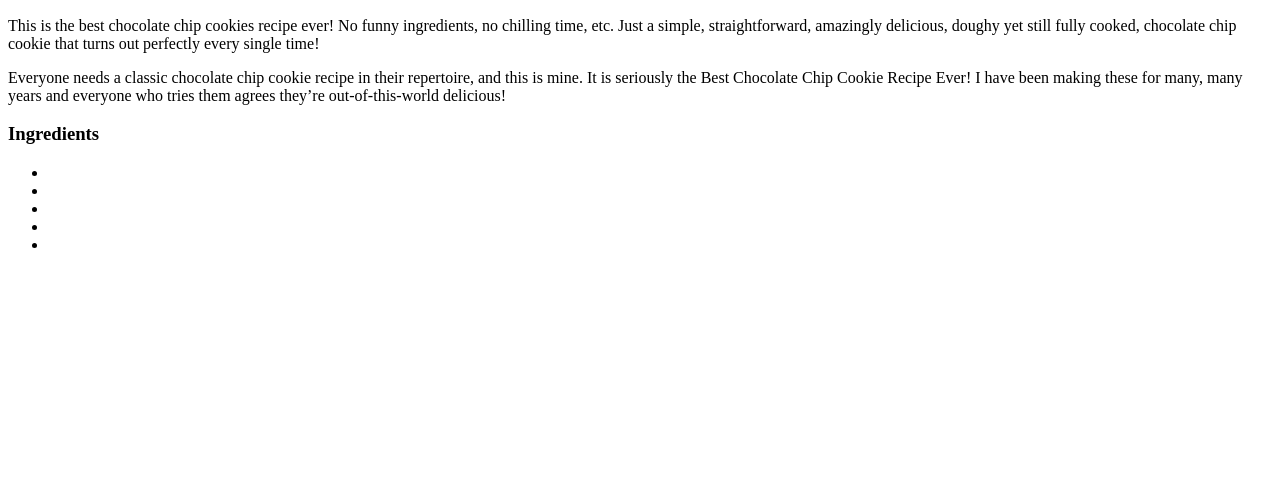
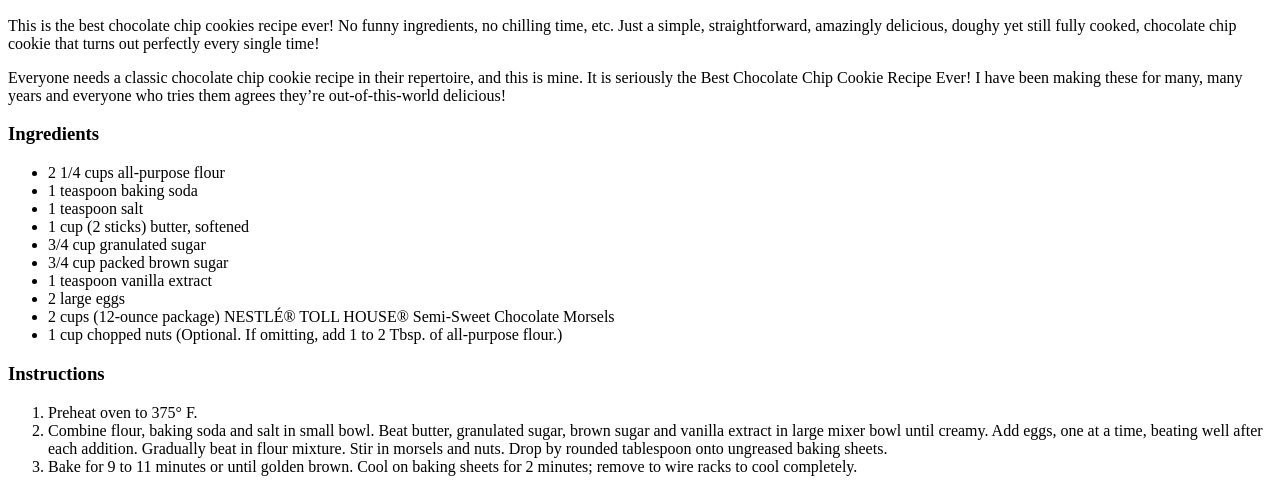
Before and after one commit to mirabellivince/odin-recipes, a plain HTML site: page recipes/chocolatechipcookies.html in a window 1280 px wide. Shown: the part 434-926 px from the top of the page. Before the commit the page ends 800 px from the top, so only its background shows below. Drawn offline with Linux system fonts and the light colour scheme.

Commit message:
add ingredients and instructions to chocolatechipcookies.html

```diff
--- a/recipes/chocolatechipcookies.html
+++ b/recipes/chocolatechipcookies.html
@@ -14,11 +14,22 @@
     <p>Everyone needs a classic chocolate chip cookie recipe in their repertoire, and this is mine. It is seriously the Best Chocolate Chip Cookie Recipe Ever! I have been making these for many, many years and everyone who tries them agrees they’re out-of-this-world delicious!</p>
     <h3>Ingredients</h3>
         <ul>
-            <li></li>
-            <li></li>
-            <li></li>
-            <li></li>
-            <li></li>
+            <li>2 1/4 cups all-purpose flour</li>
+            <li>1 teaspoon baking soda </li>
+            <li>1 teaspoon salt</li>
+            <li>1 cup (2 sticks) butter, softened</li>
+            <li>3/4 cup granulated sugar</li>
+            <li>3/4 cup packed brown sugar</li>
+            <li>1 teaspoon vanilla extract</li>
+            <li>2 large eggs</li>
+            <li>2 cups (12-ounce package) NESTLÉ® TOLL HOUSE® Semi-Sweet Chocolate Morsels</li>
+            <li> 1 cup chopped nuts (Optional. If omitting, add 1 to 2 Tbsp. of all-purpose flour.)</li>
         </ul>
+        <h3>Instructions</h3>
+            <ol>
+                <li>Preheat oven to 375° F.</li>
+                <li>Combine flour, baking soda and salt in small bowl. Beat butter, granulated sugar, brown sugar and vanilla extract in large mixer bowl until creamy. Add eggs, one at a time, beating well after each addition. Gradually beat in flour mixture. Stir in morsels and nuts. Drop by rounded tablespoon onto ungreased baking sheets.</li>
+                <li>Bake for 9 to 11 minutes or until golden brown. Cool on baking sheets for 2 minutes; remove to wire racks to cool completely.</li>
+            </ol>
 </body>
 </html>
```
